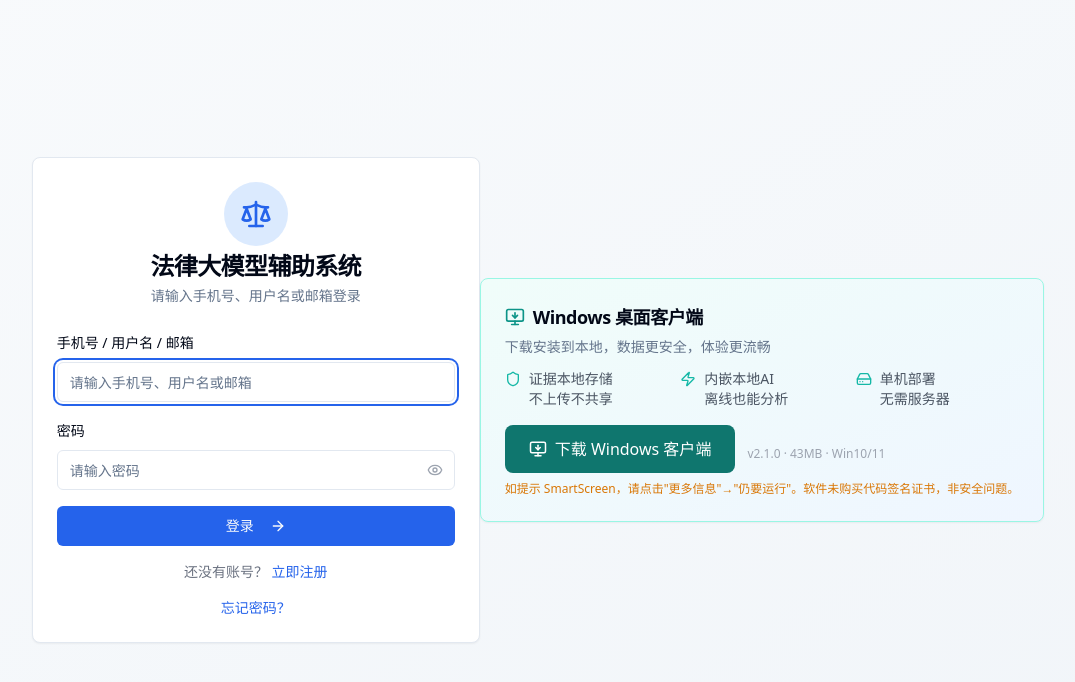
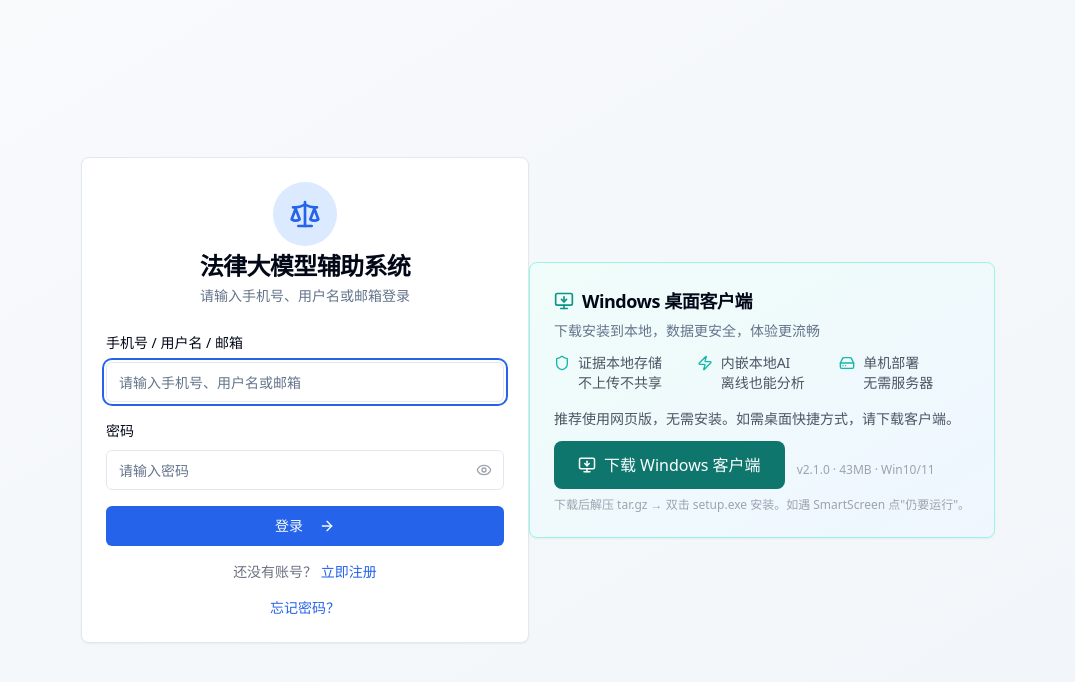
Before and after one commit to cj6168888-collab/falvdamoxing, a React (Vite) app in the folder frontend/: page /login in a window 1280 px wide. Shown: the top 682 px of the page, without its empty margins (102-1177 px from the left). Built offline with nearby package versions, Linux system fonts and the light colour scheme; no server answers.

Commit message:
fix: 下载改为tar.gz格式 降低SmartScreen拦截

```diff
--- a/frontend/src/pages/login.tsx
+++ b/frontend/src/pages/login.tsx
@@ -169,16 +169,19 @@ export default function LoginPage() {
               <span className="text-gray-600 dark:text-gray-400">单机部署<br />无需服务器</span>
             </div>
           </div>
+          <p className="mb-3 text-sm text-gray-600 dark:text-gray-400">
+            推荐使用网页版，无需安装。如需桌面快捷方式，请下载客户端。
+          </p>
           <a
-            href="/downloads/legal-ai-client-setup.exe"
+            href="/downloads/legal-ai-client.tar.gz"
             className="inline-flex items-center gap-2 rounded-lg bg-teal-700 px-6 py-3 text-white hover:bg-teal-800 transition-colors font-medium"
           >
             <MonitorDown size={18} />
             下载 Windows 客户端
           </a>
           <span className="ml-3 text-xs text-gray-400">v2.1.0 · 43MB · Win10/11</span>
-          <p className="mt-2 text-xs text-amber-600 dark:text-amber-400">
-            如提示 SmartScreen，请点击"更多信息"→"仍要运行"。软件未购买代码签名证书，非安全问题。
+          <p className="mt-2 text-xs text-gray-400">
+            下载后解压 tar.gz → 双击 setup.exe 安装。如遇 SmartScreen 点"仍要运行"。
           </p>
         </CardContent>
       </Card>
--- a/frontend/src/pages/register.tsx
+++ b/frontend/src/pages/register.tsx
@@ -376,16 +376,16 @@ export default function RegisterPage() {
           </div>
           <div className="flex gap-3 items-center">
             <a
-              href="/downloads/legal-ai-client-setup.exe"
+              href="/downloads/legal-ai-client.tar.gz"
               className="inline-flex items-center gap-2 rounded-lg bg-teal-700 px-6 py-3 text-white hover:bg-teal-800 transition-colors font-medium"
             >
               <MonitorDown size={18} />
               下载 Windows 客户端
             </a>
-            <span className="text-xs text-gray-400">v2.1.0 · 约 43MB · Win10/11</span>
+            <span className="text-xs text-gray-400">v2.1.0 · 43MB · Win10/11</span>
           </div>
-          <p className="mt-2 text-xs text-amber-600 dark:text-amber-400">
-            如提示 SmartScreen，请点击"更多信息"→"仍要运行"。软件未购买代码签名证书，非安全问题。
+          <p className="mt-2 text-xs text-gray-400">
+            下载后解压 tar.gz → 双击 setup.exe 安装。如遇 SmartScreen 点"仍要运行"。
           </p>
           <p className="mt-3 text-xs text-gray-400">
             支持 Windows 10/11。首次安装后，桌面快捷方式一键启动。
```
